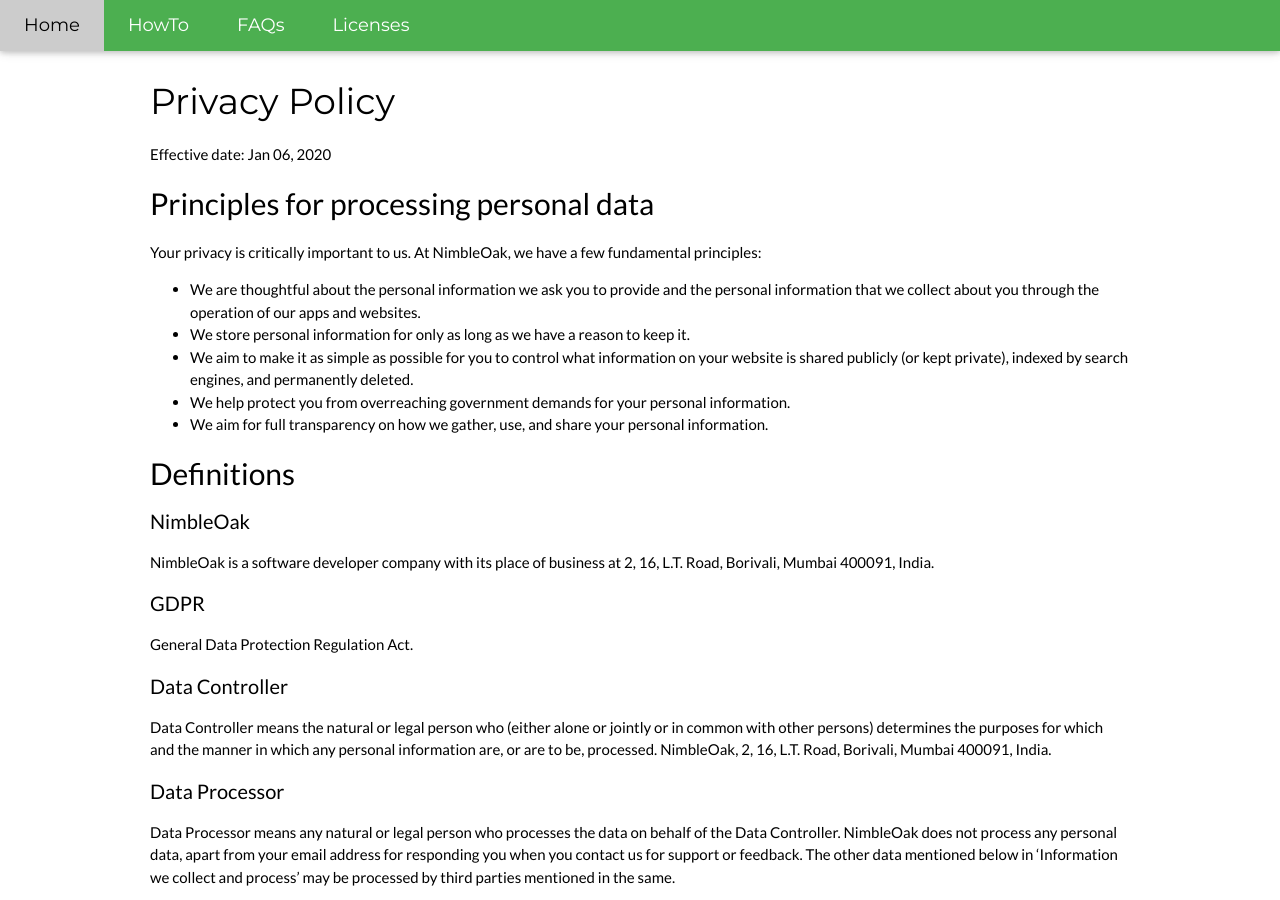
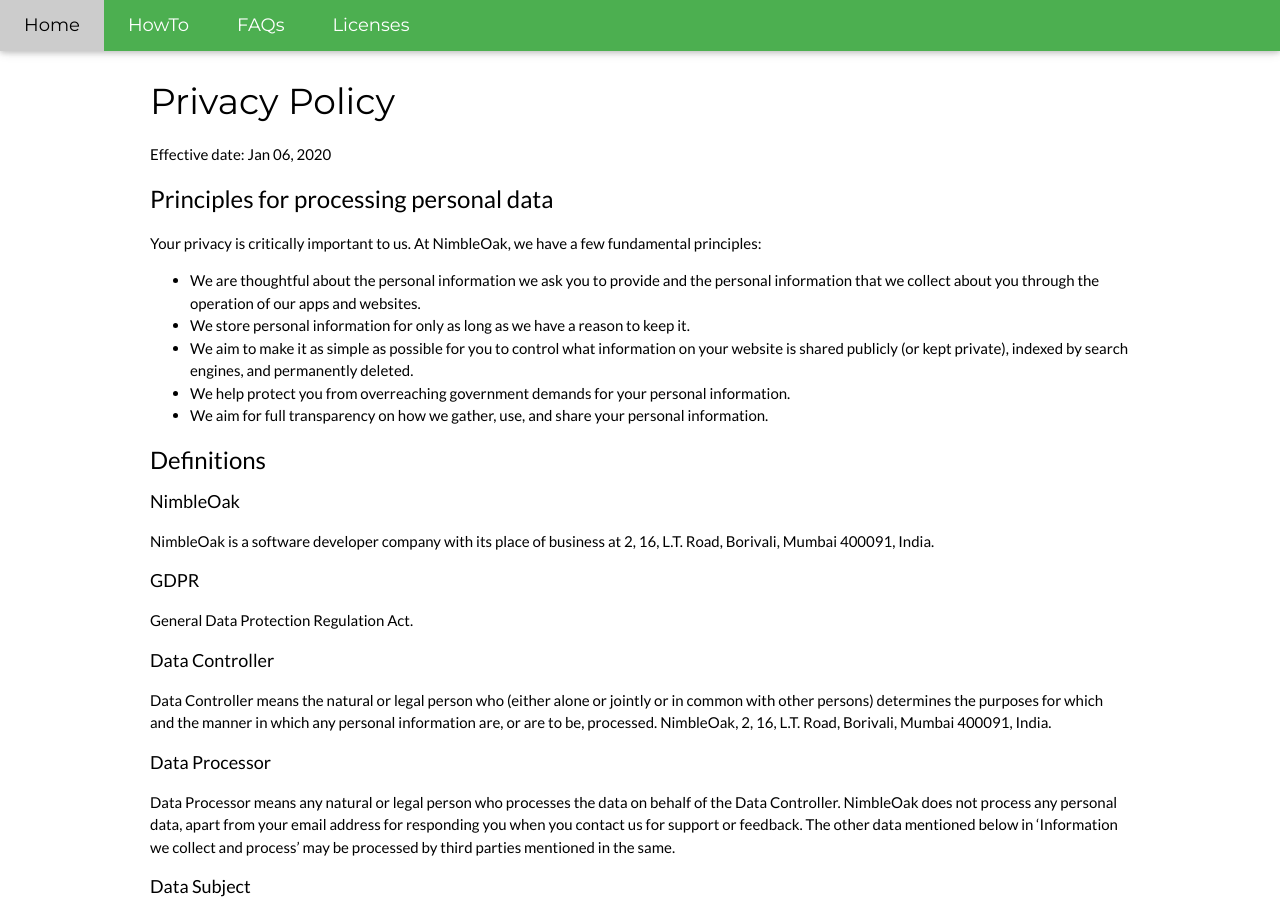
Before and after one commit to YogeshUmeshVaity/growlog, a Jekyll site: the page built from privacy-policy.md, in a window 1280 px wide and 900 px high. Built offline with Jekyll 4.4.1, drawn with Linux system fonts in a browser that asks for light colours.

```diff
--- a/privacy-policy.md
+++ b/privacy-policy.md
@@ -7,7 +7,7 @@ title: Privacy Policy of Growlog.
 
 Effective date: Jan 06, 2020
 
-## Principles for processing personal data
+### Principles for processing personal data
 Your privacy is critically important to us. At NimbleOak, we have a few fundamental principles:
 *   We are thoughtful about the personal information we ask you to provide and the personal information that we collect about you through the operation of our apps and websites.
 *   We store personal information for only as long as we have a reason to keep it.
@@ -15,33 +15,33 @@ Your privacy is critically important to us. At NimbleOak, we have a few fundamen
 *   We help protect you from overreaching government demands for your personal information.
 *   We aim for full transparency on how we gather, use, and share your personal information.
 
-## Definitions
+### Definitions
 
-#### NimbleOak
+##### NimbleOak
 NimbleOak is a software developer company with its place of business at 2, 16, L.T. Road, Borivali, Mumbai 400091, India.
 
-#### GDPR
+##### GDPR
 General Data Protection Regulation Act.
 
-#### Data Controller
+##### Data Controller
 Data Controller means the natural or legal person who (either alone or jointly or in common with other persons) determines the purposes for which and the manner in which any personal information are, or are to be, processed.
 NimbleOak, 2, 16, L.T. Road, Borivali, Mumbai 400091, India.
 
-#### Data Processor
+##### Data Processor
 Data Processor means any natural or legal person who processes the data on behalf of the Data Controller.
 NimbleOak does not process any personal data, apart from your email address for responding you when you contact us for support or feedback. The other data mentioned below in ‘Information we collect and process’ may be processed by third parties mentioned in the same.
 
-#### Data Subject
+##### Data Subject
 Data Subject is any living individual who is using our apps and websites and is the subject of Personal Data.
 
-#### Advertising ID
+##### Advertising ID
 The advertising ID is a unique ID for advertising, provided by Google Play services. It enables
 developers with a standard system to continue to monetize their apps. Users can reset their identifier or opt out of personalized ads within Google Play apps.
 
-## Information we collect and process
+### Information we collect and process
 For a better experience, while using our apps and website, we may require you to provide us with certain personally identifiable information, including but not limited to:
 
-#### Advertising ID
+##### Advertising ID
 The apps and websites do use third party services that may collect this information. Following are the links to the privacy policies of the third party service providers used by the apps and website:
 *   [Google Play Services](https://www.google.com/policies/privacy/)
 *   [AdMob](https://support.google.com/admob/answer/6128543?hl=en)
@@ -49,17 +49,17 @@ The apps and websites do use third party services that may collect this informat
 *   [Firebase Analytics](https://firebase.google.com/policies/analytics)
 *   [Firebase Crashlytics](https://firebase.google.com/terms/crashlytics)
 
-#### Log Data
+##### Log Data
 We want to inform you that whenever you use our apps and website, in a case of an error in the app, we collect data and information (through third party products) from your device called Log Data. This Log Data may include information such as your device Internet Protocol (“IP”) address, device name, operating system version, the configuration of the app when utilizing our Service, the time and date of your use of the Service, and other statistics.
 We collect Log Data using following third party services, so their privacy policies apply:
 *   [Google Play Services](https://www.google.com/policies/privacy/)
 *   [Firebase Analytics](https://firebase.google.com/policies/analytics)
 *   [Firebase Crashlytics](https://firebase.google.com/terms/crashlytics)
 
-#### Email Address
+##### Email Address
 We may store your email address whenever you contact us for customer support. We use the email address only for communicating and helping you.
 
-## How and why we use information
+### How and why we use information
 NimbleOak uses the collected personal data for various purposes:
 
 *   To provide you with services.
@@ -69,7 +69,7 @@ NimbleOak uses the collected personal data for various purposes:
 *   To detect, prevent and address technical issues.
 *   To be able to provide you the app and website services for free by showing personsonalized ads.
 
-## Legal basis for collecting and processing personal data
+### Legal basis for collecting and processing personal data
 
 NimbleOak’s legal basis for collecting and using the personal data described in this Data Protection Policy depends on the personal data we collect and the specific context in which we collect the information:
 
@@ -77,13 +77,13 @@ NimbleOak’s legal basis for collecting and using the personal data described i
 *   Processing your personal data is in legitimate interests of NimbleOak and third parties.
 *   NimbleOak and third parties need to comply with the law.
 
-## How long we keep information
+### How long we keep information
 
 NimbleOak will retain your personal information only for as long as is necessary for the purposes set out in this Data Protection Policy.
 
 NimbleOak will retain and use your information to the extent necessary to comply with our legal obligations, resolve disputes, and enforce our policies.
 
-## Data protection rights
+### Data protection rights
 
 You have certain data protection rights. If you wish to be informed about what personal data we hold about you and if you want it to be removed from our systems, please contact us.
 
@@ -96,7 +96,7 @@ In certain circumstances, you have the following data protection rights:
 *   The right to data portability.
 *   The right to withdraw consent.
 
-## Service providers
+### Service providers
 We may employ third-party companies and individuals due to the following reasons:
 
 *   To facilitate our service;
@@ -106,26 +106,26 @@ We may employ third-party companies and individuals due to the following reasons
 
 We want to inform users of this app and website that these third parties have access to your personal information. The reason is to perform the tasks assigned to them on our behalf. However, they are obligated not to disclose or use the information for any other purpose.
 
-## Security
+### Security
 We value your trust in providing us your personal Information, thus we are striving to use commercially acceptable means of protecting it. But remember that no method of transmission over the internet or method of electronic storage is 100% secure and reliable, and we cannot guarantee its absolute security.
 
-## Links to other sites and third parties
+### Links to other sites and third parties
 This app and our website may contain links to other sites. If you click on a third-party link, you will be directed to that site. Note that these external sites are not operated by us. Therefore, we strongly advise you to review the privacy policy of these websites. We have no control over and assume no responsibility for the content, privacy policies, or practices of any third-party sites or services.
 
-## Children’s privacy
+### Children’s privacy
 Our apps and websites do not address anyone under the age of 13. We do not knowingly collect personally identifiable information from children under 13. In the case we discover that a child under 13 has provided us with personal information, we immediately delete this from our servers. If you are a parent or guardian and you are aware that your child has provided us with personal information, please contact us so that we will be able to do the necessary actions.
 
-## Changes to this privacy policy
+### Changes to this privacy policy
 We may update our privacy policy from time to time. Thus, you are advised to review this page periodically for any changes. We will notify you of any changes by posting the new privacy policy on this page. These changes are effective immediately after they are posted on this page.
 
-## European General Data Protection Regulation (GDPR)
+### European General Data Protection Regulation (GDPR)
 NimbleOak complies with the GDPR. For the GDPR related privacy policy information of the third parties mentioned above, please check their respective privacy policies.
 
-## California Consumer Privacy Act (CCPA)
+### California Consumer Privacy Act (CCPA)
 NimbleOak complies with the California Consumer Privacy Act. For the CCPA related privacy policy information of the third parties mentioned above, please check their respective privacy policies.
 
-## Your consent
+### Your consent
 If you choose to use our apps or websites, then you consent to the collection and use of information in relation to this privacy policy and privacy policies of the third parties mentioned above. The Personal Information that we collect is used for providing and improving the Service. We will not use or share your information with anyone except as described in this privacy policy.
 
-## Contact us
+### Contact us
 If you have any questions or suggestions about our privacy policy, do not hesitate to contact us at [growlogfeedback@gmail.com](mailto:growlogfeedback@gmail.com?subject=About%20Privacy%20Policy)
```
